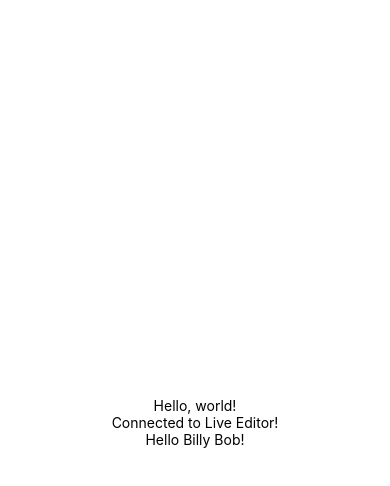
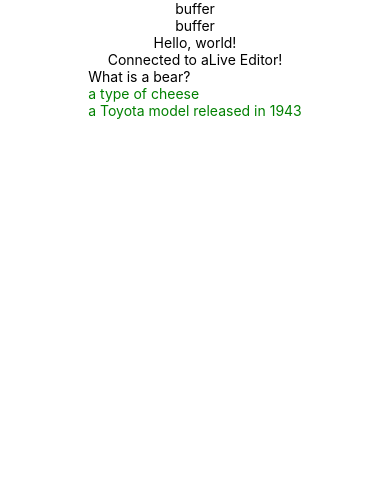
Before and after one commit to ladsfdsfs/mobile-dev-class-app, a React Native app: screen / in a window 390 px wide. Shown: the top 486 px of the page. Built offline with nearby package versions, Linux system fonts and the light colour scheme.

Commit message:
it kinda works

```diff
--- a/App.js
+++ b/App.js
@@ -1,22 +1,76 @@
 import React, { Component } from 'react';
-import { Text, View } from 'react-native';
+import { Text, View, Button, Alert, TouchableHighlight } from 'react-native';
+import { RadioButtons } from 'react-native-radio-buttons'
 
-class Greeting extends Component {
+
+class Question extends Component {
+  constructor(props){
+    super(props);
+    this.state = {num:0}
+
+  }
+  onselect = (opt)=>{
+    console.log(opt)
+  }
+
   render() {
-    return (<View style={{alignItems: 'center'}}>
-    <Text>Hello {this.props.name}!</Text>
-  </View>);
+
+
+
+
+    function createTouch(text, type, that){
+      return (<TouchableHighlight  onPress={()=>that.onselect(type)} >
+        <Text style={{color:'green'}}>{text}</Text>
+      </TouchableHighlight>)
+    }
+
+    let a = <Text>a thing</Text>
+
+    let b=a;
+    for(let x = 0; x<15; x++){
+      b+=a;
+    }
+    if(this.state.num==0)
+    return (<View style={{}}>
+      <Text>{this.props.q}</Text>
+      {createTouch(this.props.a.a, 1, this)}
+      {createTouch(this.props.a.b, 2, this)}
+
+    </View>);
+    else if(this.state.num==1)
+    return (<View style={{}}>
+      <Text style={{backgroundColor:'green'}}>{this.props.q}</Text>
+      {createTouch(this.props.a.a, 1, this)}
+      {createTouch(this.props.a.b, 2, this)}
+
+    </View>);
+    else
+    return (<View style={{}}>
+      <Text style={{backgroundColor:'red'}}>{this.props.q}</Text>
+      {createTouch(this.props.a.a, 1, this)}
+      {createTouch(this.props.a.b, 2, this)}
+
+    </View>);
+
   }
 }
+// <Question q="What is a bear?" a={{a:'a type of cheese', b:'a Toyota model released in 1943', c:'smoky', d:'a smoothie'}}/>
+
 
 
 export default class HelloWorldApp extends Component {
   render() {
     return (
-      <View style={{ flex: 1, justifyContent: "center", alignItems: "center" }}>
+      <View style={{ flex: 1, justifyContent: "flex-start", alignItems: "center"  }}>
+        <Text>buffer</Text>
+        <Text>buffer</Text>
+
         <Text>Hello, world!</Text>
-        <Text>Connected to Live Editor!</Text>
-        <Greeting name="Billy Bob"/>
+        <Text>Connected to aLive Editor!</Text>
+        <Question q="What is a bear?" a={{a:'a type of cheese', b:'a Toyota model released in 1943', c:'smoky', d:'a smoothie'}}/>
+
+
+
       </View>
 
     );
--- a/package.json
+++ b/package.json
@@ -12,6 +12,7 @@
     "react": "~16.9.0",
     "react-dom": "~16.9.0",
     "react-native": "https://github.com/expo/react-native/archive/sdk-36.0.0.tar.gz",
+    "react-native-radio-buttons": "^1.0.0",
     "react-native-web": "~0.11.7"
   },
   "devDependencies": {
```
Also changed, not shown: 2 other files (tests, documents, lock files or other folders).
